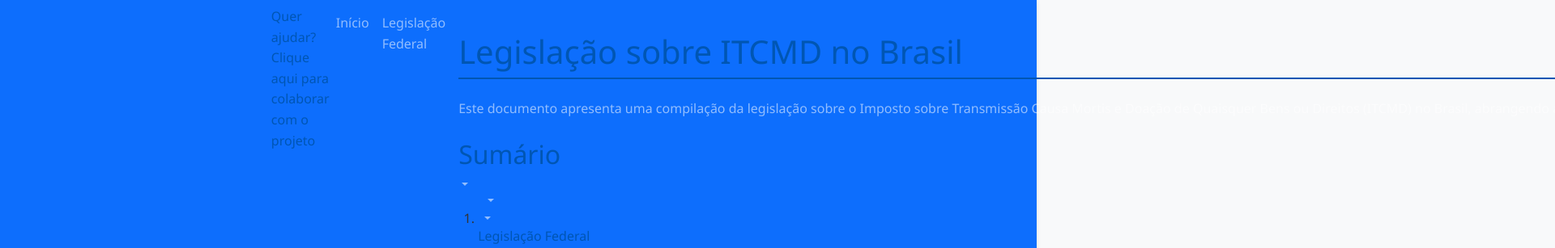
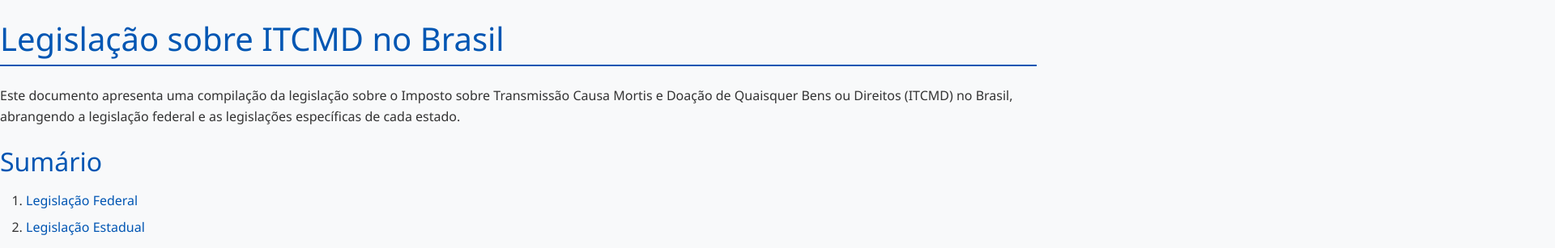
Before and after one commit to Apmaranca/ITCMD, a website: page legislacao_itcmd_brasil.html in a window 1280 px wide. Shown: the top 307 px of the page at 81% size, 1920 px wide, since content can reach past the window. Drawn offline with Linux system fonts and the light colour scheme.

Commit message:
Update legislacao_itcmd_brasil.html

```diff
--- a/legislacao_itcmd_brasil.html
+++ b/legislacao_itcmd_brasil.html
@@ -14,25 +14,6 @@
   <link rel="stylesheet" href="./css/styles.css">
 </head>
 <body>
-  <nav class="navbar navbar-expand-lg navbar-dark bg-primary">
-    <div class="container">
-      <a class="navbar-brand" href="./index.html">Legislação ITCMD Brasil</a>
-      <button class="navbar-toggler" type="button" data-toggle="collapse" data-target="#navbarNav" aria-controls="navbarNav" aria-expanded="false" aria-label="Toggle navigation">
-        <span class="navbar-toggler-icon"></span>
-      </button>
-            <div class="collapse navbar-collapse" id="navbarNav">
-        <ul class="navbar-nav ml-auto">
-          <li class="nav-item">
-          <a href="colabore.html">Quer ajudar? Clique aqui para colaborar com o projeto</a>
-          </li>
-          <li class="nav-item">
-            <a class="nav-link" href="./index.html">Início</a>
-          </li>
-          <li class="nav-item">
-            <a class="nav-link" href="./legislacao-federal.html">Legislação Federal</a>
-          </li>
-          <li class="nav-item dropdown">
-            <a class="nav-link dropdown-toggle" href="#" id="navbarDropdown" role="button" data-toggle="dropdown" aria-haspopup="true" aria-expanded="false">
 
 
 <h1 id="legisla-o-sobre-itcmd-no-brasil">Legislação sobre ITCMD no Brasil</h1>
```
